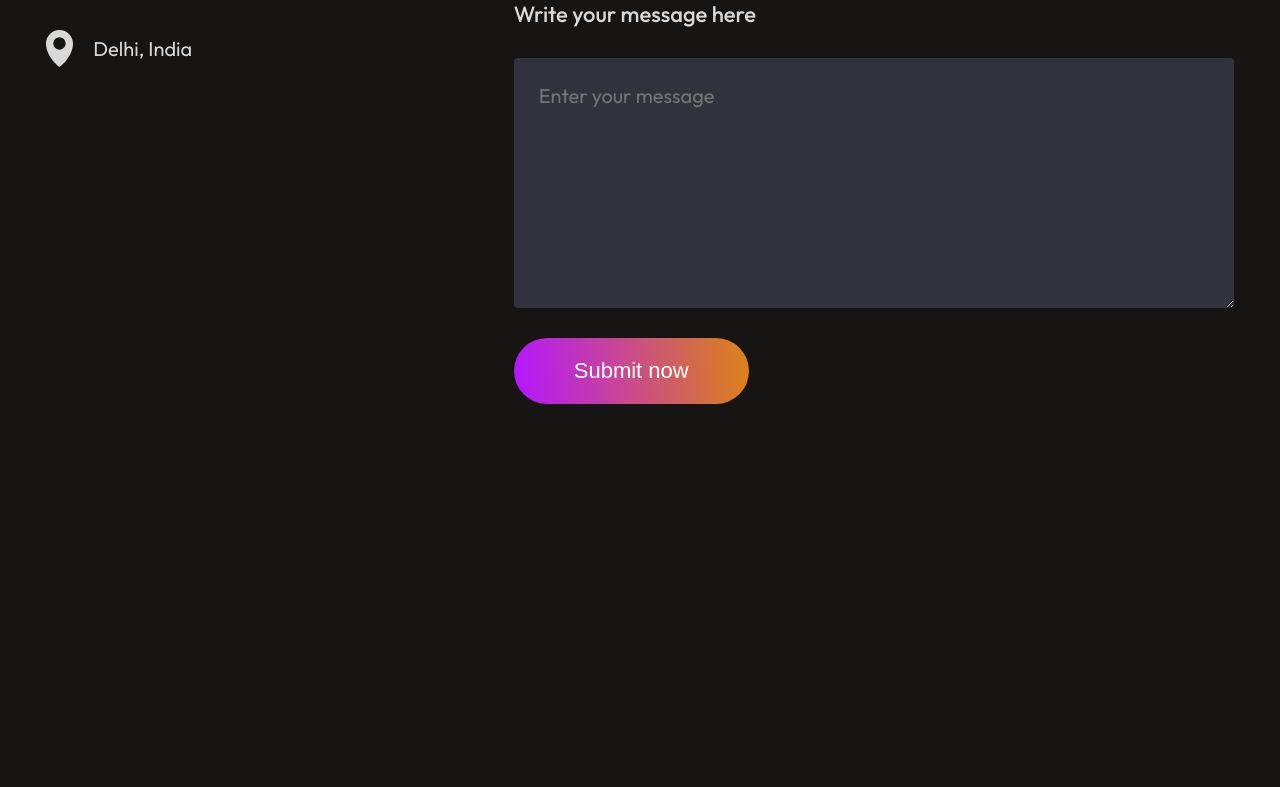
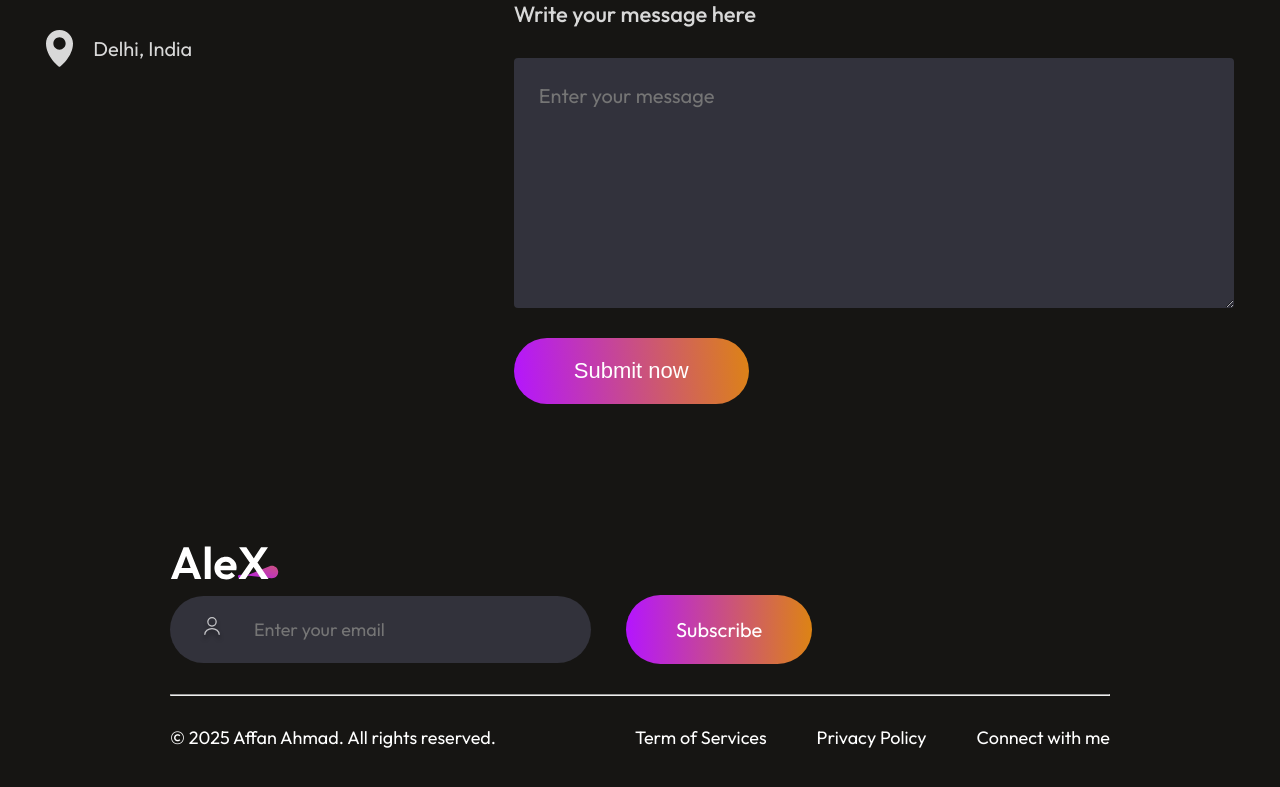
Before and after one commit to AFFAN-AHMAD/affan-portfolio, a React (Vite) app: page / in a window 1280 px wide. Shown: the part 5575-6362 px from the top of the page. Before the commit the page ends 6029 px from the top, so only its background shows below. Built offline with nearby package versions, Linux system fonts and the light colour scheme.

Commit message:
11 july: created footer

```diff
--- a/src/App.jsx
+++ b/src/App.jsx
@@ -5,6 +5,7 @@
 import Services from "./components/Services/Services";
 import MyWork from "./components/MyWork/MyWork";
 import Contact from "./components/Contact/Contact";
+import Footer from "./components/Footer/Footer";
 
 const App = () => {
   return (
@@ -15,6 +16,7 @@
       <Services />
       <MyWork />
       <Contact />
+      <Footer />
     </div>
   );
 };
--- /dev/null
+++ b/src/components/Footer/Footer.css
@@ -0,0 +1,69 @@
+.footer {
+  margin: 50px 170px;
+  display: flex;
+  flex-direction: column;
+  gap: 30px;
+}
+
+.footer-top {
+  display: flex;
+  justify-content: space-between;
+}
+
+.footer-top-left p {
+  font-size: 20px;
+  max-width: 400px;
+}
+
+.footer-top-right {
+  display: flex;
+  align-items: center;
+  gap: 35px;
+}
+
+.footer-email-input {
+  display: flex;
+  gap: 30px;
+  padding: 20px 30px;
+  border-radius: 50px;
+  background: #32323b;
+  padding-right: 80px;
+}
+
+.footer-email-input input {
+  outline: none;
+  border: none;
+  background: transparent;
+  color: #a0a0a0;
+  font-family: Outfit;
+  font-size: 18px;
+}
+
+.footer-subscribe {
+  font-size: 20px;
+  padding: 22px 50px;
+  border-radius: 50px;
+  background: linear-gradient(270deg, #df8908 -5.09%, #b415ff 100%);
+  transition: 0.3s;
+}
+
+.footer-bottom {
+  display: flex;
+  justify-content: space-between;
+  font-size: 18px;
+}
+
+.footer-bottom-right {
+  display: flex;
+  gap: 50px;
+  margin-bottom: 50px;
+}
+
+.footer-email-input:hover {
+  border: 2px solid white;
+}
+
+.footer-subscribe:hover {
+  transform: scale(1.1);
+  transition: 0.3s;
+}
--- /dev/null
+++ b/src/components/Footer/Footer.jsx
@@ -0,0 +1,35 @@
+import React from "react";
+import "./Footer.css";
+import footer_logo from "../../assets/footer_logo.svg";
+import user_icon from "../../assets/user_icon.svg";
+const Footer = () => {
+  return (
+    <div className="footer">
+      <div className="footet-top">
+        <div className="footer-top-left">
+          <img src={footer_logo} alt="" />
+        </div>
+        <div className="footer-top-right">
+          <div className="footer-email-input">
+            <img src={user_icon} alt="" />
+            <input type="email" placeholder="Enter your email" />
+          </div>
+          <div className="footer-subscribe">Subscribe</div>
+        </div>
+      </div>
+      <hr />
+      <div className="footer-bottom">
+        <p className="footer-bottom-left">
+          © 2025 Affan Ahmad. All rights reserved.
+        </p>
+        <div className="footer-bottom-right">
+          <p>Term of Services</p>
+          <p>Privacy Policy</p>
+          <p>Connect with me</p>
+        </div>
+      </div>
+    </div>
+  );
+};
+
+export default Footer;
```
